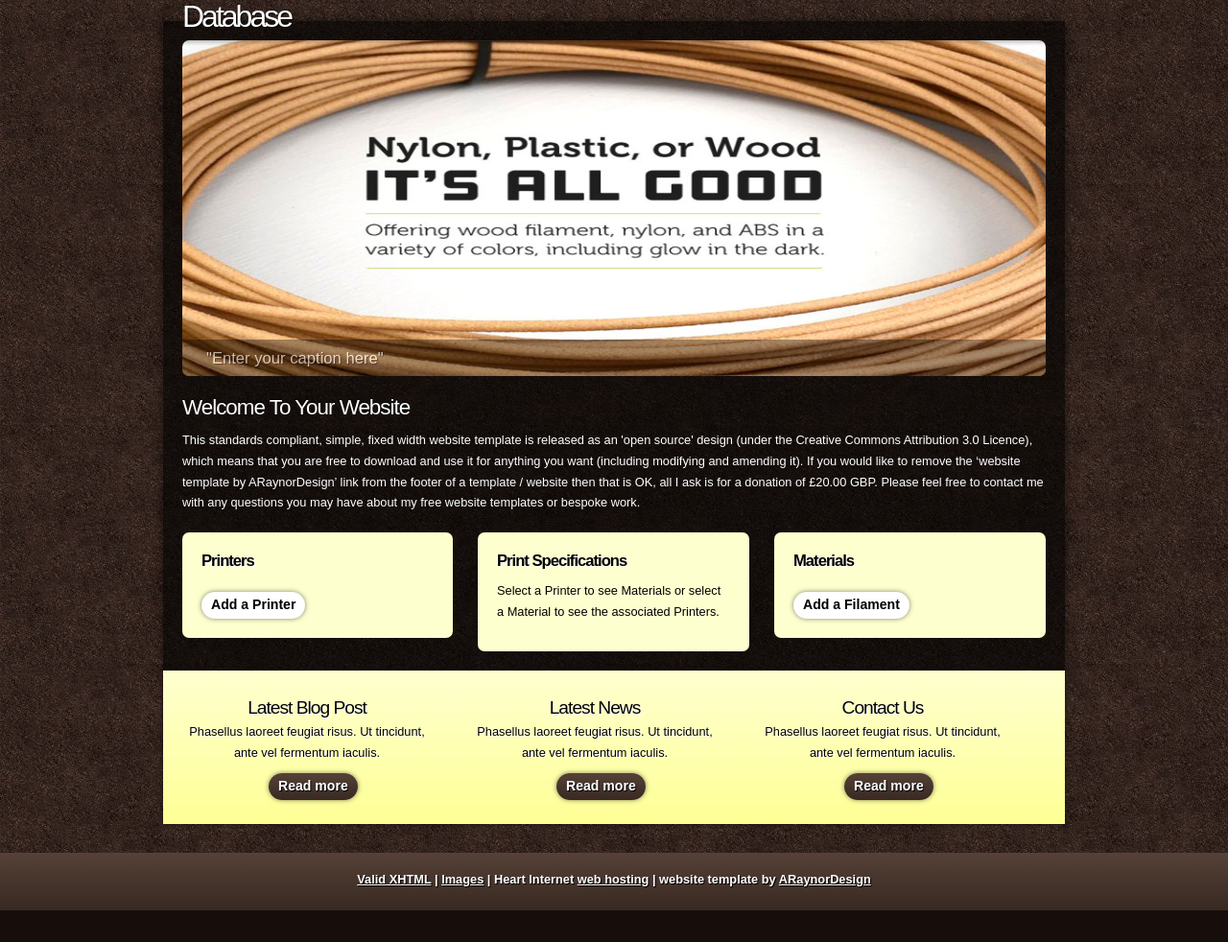
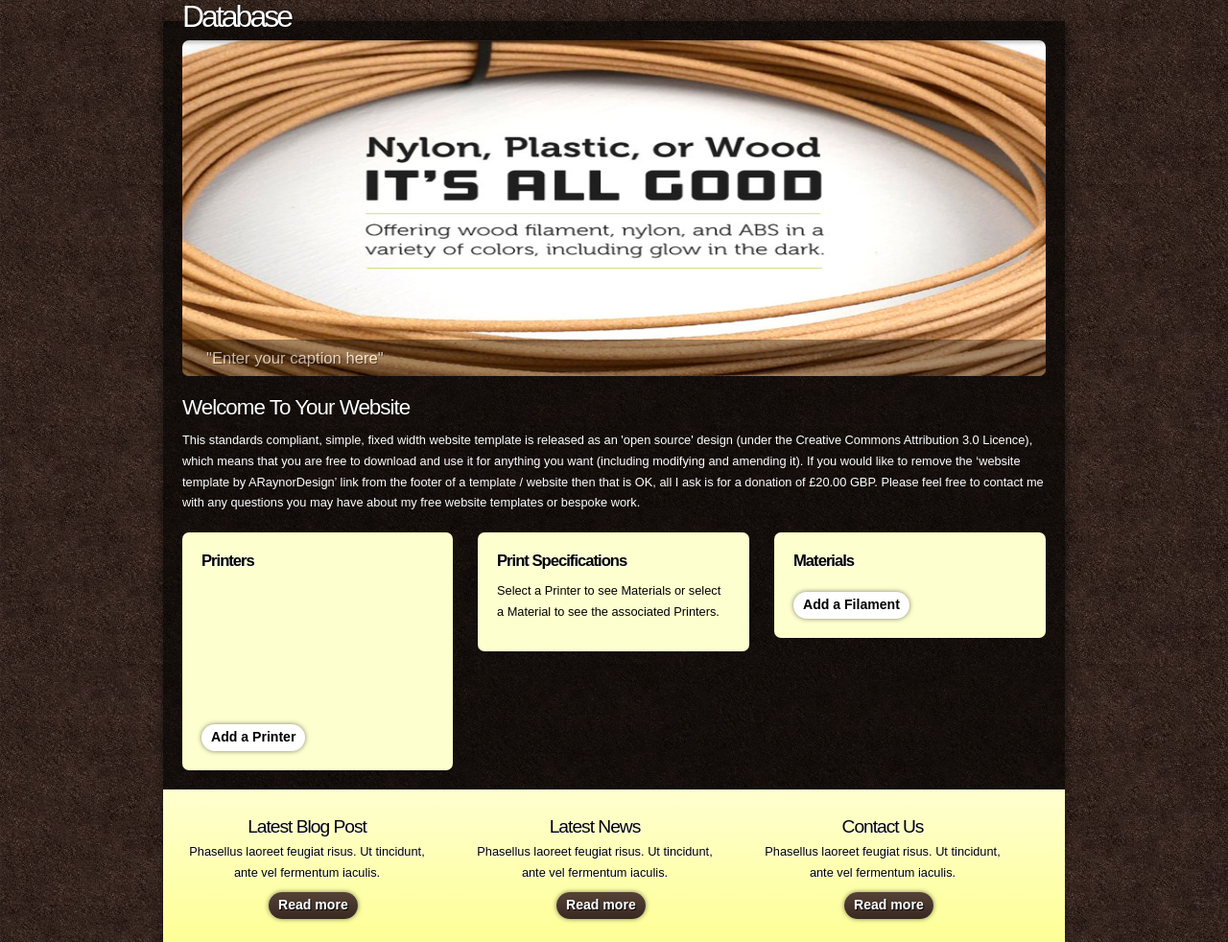
Before and after one commit to swdgit/intercept, a PHP site: page /index.html in a window 1280 px wide. Shown: the part 58-1040 px from the top of the page at 96% size. Before the commit the page ends 1007 px from the top, so only its background shows below. Run offline with PHP 8.4, Linux system fonts and the light colour scheme; some libraries are stand-ins or nearby versions.

Commit message:
updated style to account for scrollable list. corrected the list values for filament. added in Id for each so we can do the xref lookup for the specs.

```diff
--- a/public/css/style.css
+++ b/public/css/style.css
@@ -171,6 +171,8 @@ ul#menu li:hover a
 {
 
 }
+
+
 .ourwork
 { width: 242px;
   float: left;
@@ -380,6 +382,10 @@ ul#menu li:hover a
   background: -webkit-linear-gradient(#FEFFCF, #FEFF95);
   color: #000;}
 
+ul.matchLists {
+  height:  10em;
+  overflow-y: scroll;
+}
 .slideshow {
   width: 900px;
   height: 350px;
--- a/public/index.html
+++ b/public/index.html
@@ -52,7 +52,7 @@
 	  <div class="container">
 	    <div class="ourwork"> <!-- printer list .. need to make this and materials a scrollable area with max length of say 10 each. -->
 	      <h3>Printers</h3>
-		  <ul id="printers">
+		  <ul class="matchLists" id="printers">
           </ul>
 		  <div class="more">
 		    <a href="#" title="Add a new Printer if yours is not found." >Add a Printer</a>
@@ -64,7 +64,7 @@
 	    </div><!--close testimonials-->
 	    <div class="projects"><!-- materials list -->
 	      <h3>Materials</h3>
-		  <ul id="filament">
+		  <ul class="matchList" id="filament">
           </ul>
 		  <div class="more">
 		    <a href="#" title="Add a new Filament if yours is not found." >Add a Filament</a>
--- a/public/js/init.js
+++ b/public/js/init.js
@@ -20,7 +20,7 @@ function initPage() {
 
     $.getJSON('api/filament', function(data) {
         $.each(data, function(key, val) {
-            $("#filament").append("<li id=" + val.filamentId + ">" + val.companyName + "</li>");
+            $("#filament").append("<li id=" + val.filamentId + ">" + val.name + "</li>");
         });
 
     }).error(function(jqXHR, textStatus, errorThrown) {
```
